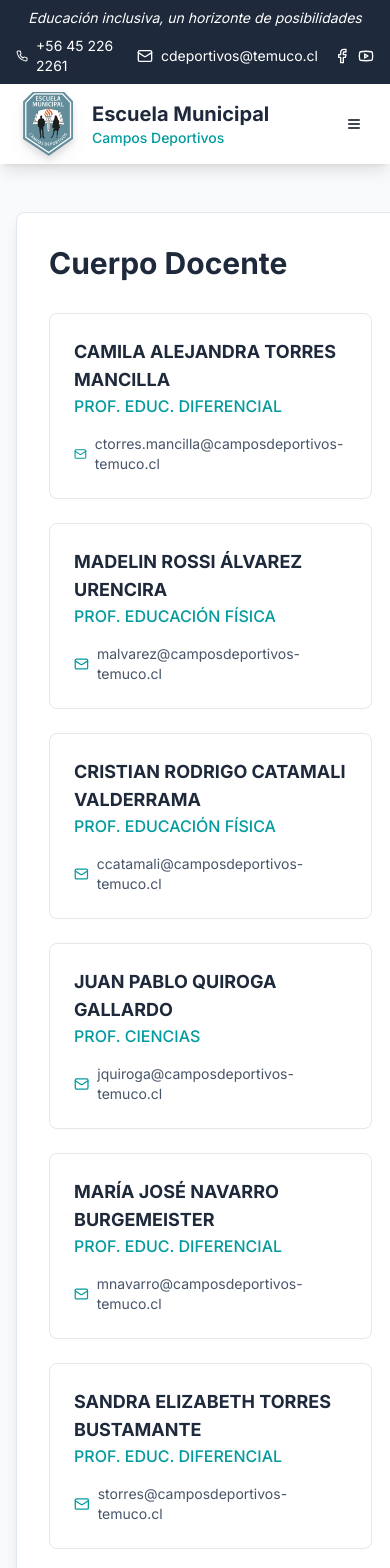
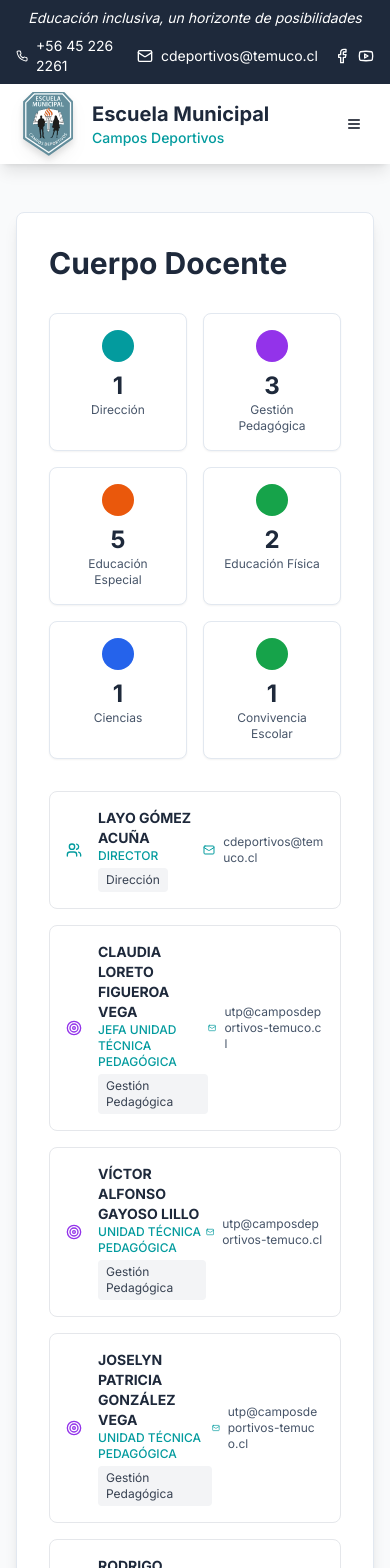
Before and after one commit to ECDLATORRE/camposdep, a Next.js app: page /cuerpo-docente in a window 390 px wide. Shown: the top 1568 px of the page. Built offline with nearby package versions, Linux system fonts and the light colour scheme.

Commit message:
feat: update and reorganize school staff pages
Add real staff info and photos; reorganize into clear sections

#VERCEL_SKIP

Co-authored-by: null <208707900+ECDLATORRE@users.noreply.github.com>

```diff
--- a/app/cuerpo-docente/page.tsx
+++ b/app/cuerpo-docente/page.tsx
@@ -1,41 +1,148 @@
 import { Card, CardContent } from "@/components/ui/card"
 import { ActivityCalendar } from "@/components/activity-calendar"
 import { InterestSites } from "@/components/interest-sites"
-import { Mail } from "lucide-react"
+import { Mail, Users, Target, BookOpen } from "lucide-react"
 
 export default function CuerpoDocentePage() {
-  const teachers = [
+  const equipoDirectivoDocente = [
+    {
+      name: "LAYO GÓMEZ ACUÑA",
+      subject: "DIRECTOR",
+      email: "cdeportivos@temuco.cl",
+      category: "Dirección",
+      icon: <Users className="h-4 w-4 text-[#039b9e]" />,
+    },
+    {
+      name: "CLAUDIA LORETO FIGUEROA VEGA",
+      subject: "JEFA UNIDAD TÉCNICA PEDAGÓGICA",
+      email: "utp@camposdeportivos-temuco.cl",
+      category: "Gestión Pedagógica",
+      icon: <Target className="h-4 w-4 text-purple-600" />,
+    },
+    {
+      name: "VÍCTOR ALFONSO GAYOSO LILLO",
+      subject: "UNIDAD TÉCNICA PEDAGÓGICA",
+      email: "utp@camposdeportivos-temuco.cl",
+      category: "Gestión Pedagógica",
+      icon: <Target className="h-4 w-4 text-purple-600" />,
+    },
+    {
+      name: "JOSELYN PATRICIA GONZÁLEZ VEGA",
+      subject: "UNIDAD TÉCNICA PEDAGÓGICA",
+      email: "utp@camposdeportivos-temuco.cl",
+      category: "Gestión Pedagógica",
+      icon: <Target className="h-4 w-4 text-purple-600" />,
+    },
+  ]
+
+  const coordinadores = [
+    {
+      name: "RODRIGO GERARDO CUEVAS MELLA",
+      subject: "COORDINADOR INFORMÁTICA EDUCATIVA",
+      email: "rodrigo.cuevas@camposdeportivos-temuco.cl",
+      category: "Tecnología Educativa",
+      icon: <BookOpen className="h-4 w-4 text-blue-600" />,
+    },
+    {
+      name: "IGNACIO ANDRÉS VÁSQUEZ FIGUEROA",
+      subject: "COORDINADOR CONVIVENCIA ESCOLAR",
+      email: "convivencia@camposdeportivos-temuco.cl",
+      category: "Convivencia Escolar",
+      icon: <Users className="h-4 w-4 text-green-600" />,
+    },
+    {
+      name: "FERNANDA DANILA ARAYA MONTECINOS",
+      subject: "COORDINADORA PIE",
+      email: "faraya@camposdeportivos-temuco.cl",
+      category: "Educación Especial",
+      icon: <Users className="h-4 w-4 text-orange-600" />,
+    },
+    {
+      name: "TERESITA DEL CARMEN HUICHAÑIR CATALÁN",
+      subject: "COORDINADORA PIE",
+      email: "thuichanir@camposdeportivos-temuco.cl",
+      category: "Educación Especial",
+      icon: <Users className="h-4 w-4 text-orange-600" />,
+    },
+    {
+      name: "ALEJANDRO MAURICIO REBOLLEDO LÓPEZ",
+      subject: "COORDINADOR EXTRA ESCOLAR",
+      email: "arebolledo@camposdeportivos-temuco.cl",
+      category: "Actividades Extraprogramáticas",
+      icon: <BookOpen className="h-4 w-4 text-red-600" />,
+    },
+  ]
+
+  const docentes = [
     {
       name: "CAMILA ALEJANDRA TORRES MANCILLA",
       subject: "PROF. EDUC. DIFERENCIAL",
       email: "ctorres.mancilla@camposdeportivos-temuco.cl",
+      category: "Educación Especial",
+      icon: <BookOpen className="h-4 w-4 text-orange-600" />,
     },
     {
       name: "MADELIN ROSSI ÁLVAREZ URENCIRA",
       subject: "PROF. EDUCACIÓN FÍSICA",
       email: "malvarez@camposdeportivos-temuco.cl",
+      category: "Educación Física",
+      icon: <BookOpen className="h-4 w-4 text-green-600" />,
     },
     {
       name: "CRISTIAN RODRIGO CATAMALI VALDERRAMA",
       subject: "PROF. EDUCACIÓN FÍSICA",
       email: "ccatamali@camposdeportivos-temuco.cl",
+      category: "Educación Física",
+      icon: <BookOpen className="h-4 w-4 text-green-600" />,
     },
     {
       name: "JUAN PABLO QUIROGA GALLARDO",
       subject: "PROF. CIENCIAS",
       email: "jquiroga@camposdeportivos-temuco.cl",
+      category: "Ciencias",
+      icon: <BookOpen className="h-4 w-4 text-blue-600" />,
     },
     {
       name: "MARÍA JOSÉ NAVARRO BURGEMEISTER",
       subject: "PROF. EDUC. DIFERENCIAL",
       email: "mnavarro@camposdeportivos-temuco.cl",
+      category: "Educación Especial",
+      icon: <BookOpen className="h-4 w-4 text-orange-600" />,
     },
     {
       name: "SANDRA ELIZABETH TORRES BUSTAMANTE",
       subject: "PROF. EDUC. DIFERENCIAL",
       email: "storres@camposdeportivos-temuco.cl",
+      category: "Educación Especial",
+      icon: <BookOpen className="h-4 w-4 text-orange-600" />,
     },
-    // Add more teachers as needed...
+  ]
+
+  const allStaff = [...equipoDirectivoDocente, ...coordinadores, ...docentes]
+
+  const categories = [
+    { name: "Dirección", color: "bg-[#039b9e]", count: allStaff.filter((s) => s.category === "Dirección").length },
+    {
+      name: "Gestión Pedagógica",
+      color: "bg-purple-600",
+      count: allStaff.filter((s) => s.category === "Gestión Pedagógica").length,
+    },
+    {
+      name: "Educación Especial",
+      color: "bg-orange-600",
+      count: allStaff.filter((s) => s.category === "Educación Especial").length,
+    },
+    {
+      name: "Educación Física",
+      color: "bg-green-600",
+      count: allStaff.filter((s) => s.category === "Educación Física").length,
+    },
+    { name: "Ciencias", color: "bg-blue-600", count: allStaff.filter((s) => s.category === "Ciencias").length },
+    {
+      name: "Convivencia Escolar",
+      color: "bg-green-600",
+      count: allStaff.filter((s) => s.category === "Convivencia Escolar").length,
+    },
   ]
 
   return (
@@ -48,36 +155,54 @@ export default function CuerpoDocentePage() {
               <CardContent className="p-8">
                 <h1 className="text-3xl lg:text-4xl font-bold text-slate-800 mb-8">Cuerpo Docente</h1>
 
-                <div className="grid gap-6">
-                  {teachers.map((teacher, index) => (
+                {/* Statistics */}
+                <div className="grid grid-cols-2 md:grid-cols-3 gap-4 mb-8">
+                  {categories.map((category, index) => (
+                    <div key={index} className="text-center bg-white rounded-lg p-4 shadow-sm border">
+                      <div className={`w-8 h-8 ${category.color} rounded-full mx-auto mb-2`}></div>
+                      <div className="text-2xl font-bold text-slate-800">{category.count}</div>
+                      <div className="text-xs text-slate-600">{category.name}</div>
+                    </div>
+                  ))}
+                </div>
+
+                {/* All Staff */}
+                <div className="grid gap-4">
+                  {allStaff.map((teacher, index) => (
                     <div
                       key={index}
-                      className="bg-white border border-gray-200 rounded-lg p-6 hover:shadow-md transition-shadow"
+                      className="bg-white border border-gray-200 rounded-lg p-4 hover:shadow-md transition-shadow flex items-center justify-between"
                     >
-                      <div className="flex flex-col md:flex-row md:items-center md:justify-between">
-                        <div className="mb-4 md:mb-0">
-                          <h3 className="text-lg font-bold text-slate-800">{teacher.name}</h3>
-                          <p className="text-[#039b9e] font-medium">{teacher.subject}</p>
+                      <div className="flex items-center space-x-4">
+                        <div className="flex-shrink-0">{teacher.icon}</div>
+                        <div className="flex-1">
+                          <h3 className="text-sm font-bold text-slate-800">{teacher.name}</h3>
+                          <p className="text-[#039b9e] font-medium text-xs">{teacher.subject}</p>
+                          <span className="inline-block bg-gray-100 text-gray-700 px-2 py-1 rounded text-xs mt-1">
+                            {teacher.category}
+                          </span>
+                        </div>
                       </div>
                       <div className="flex items-center space-x-2">
                         <Mail className="h-4 w-4 text-[#039b9e]" />
                         <a
                           href={`mailto:${teacher.email}`}
-                            className="text-sm text-slate-600 hover:text-[#039b9e] transition-colors"
+                          className="text-xs text-slate-600 hover:text-[#039b9e] transition-colors break-all max-w-xs"
                         >
                           {teacher.email}
                         </a>
-                        </div>
                       </div>
                     </div>
                   ))}
                 </div>
 
                 <div className="mt-8 bg-[#039b9e]/10 rounded-lg p-6">
+                  <h3 className="text-xl font-semibold text-slate-800 mb-3">Compromiso Educativo</h3>
                   <p className="text-slate-700 leading-relaxed">
                     Nuestro cuerpo docente está conformado por profesionales comprometidos con la excelencia educativa,
                     especializados en diferentes áreas del conocimiento y dedicados a la formación integral de nuestros
-                    estudiantes.
+                    estudiantes. Trabajamos en equipo para brindar una educación de calidad que prepare a nuestros
+                    alumnos para los desafíos del siglo XXI.
                   </p>
                 </div>
               </CardContent>
@@ -88,6 +213,27 @@ export default function CuerpoDocentePage() {
           <div className="space-y-6">
             <ActivityCalendar />
             <InterestSites />
+
+            {/* Quick Stats */}
+            <Card className="shadow-lg">
+              <CardContent className="p-6">
+                <h3 className="font-semibold text-slate-800 mb-4">Resumen del Equipo</h3>
+                <div className="space-y-3">
+                  <div className="flex justify-between items-center">
+                    <span className="text-sm text-slate-600">Total Profesionales</span>
+                    <span className="font-bold text-[#039b9e]">{allStaff.length}</span>
+                  </div>
+                  <div className="flex justify-between items-center">
+                    <span className="text-sm text-slate-600">Áreas Especializadas</span>
+                    <span className="font-bold text-[#039b9e]">{categories.length}</span>
+                  </div>
+                  <div className="flex justify-between items-center">
+                    <span className="text-sm text-slate-600">Coordinaciones</span>
+                    <span className="font-bold text-[#039b9e]">{coordinadores.length}</span>
+                  </div>
+                </div>
+              </CardContent>
+            </Card>
           </div>
         </div>
       </div>
--- a/app/equipo-directivo/page.tsx
+++ b/app/equipo-directivo/page.tsx
@@ -1,93 +1,108 @@
 import { Card, CardContent } from "@/components/ui/card"
 import { ActivityCalendar } from "@/components/activity-calendar"
 import { InterestSites } from "@/components/interest-sites"
-import { Mail } from "lucide-react"
+import { Mail, Users, Target, Settings, Shield } from "lucide-react"
 
 export default function EquipoDirectivoPage() {
-  const directiveTeam = [
+  const equipoDirectivo = [
     {
       name: "LAYO GÓMEZ ACUÑA",
       position: "DIRECTOR",
       email: "cdeportivos@temuco.cl",
       image: "/images/director-layo-gomez.jpg",
-      description: "Líder del establecimiento educacional, responsable de la gestión integral de la institución.",
+      icon: <Users className="h-6 w-6 text-[#039b9e]" />,
+      description: "Líder del establecimiento educacional",
     },
     {
       name: "CLAUDIA LORETO FIGUEROA VEGA",
       position: "JEFA UNIDAD TÉCNICA PEDAGÓGICA",
       email: "utp@camposdeportivos-temuco.cl",
       image: "/placeholder.svg?height=200&width=150",
-      description: "Responsable de la coordinación y supervisión de los procesos pedagógicos.",
+      icon: <Target className="h-6 w-6 text-[#039b9e]" />,
+      description: "Responsable del área técnico pedagógica",
     },
     {
       name: "VIVIANA CECILIA DELGADO HERMOSILLA",
       position: "INSPECTORA GENERAL",
       email: "vdelgadohermosilla@camposdeportivos-temuco.cl",
       image: "/placeholder.svg?height=200&width=150",
-      description: "Encargada de la disciplina, convivencia y organización general del establecimiento.",
-    },
-    {
-      name: "RODRIGO GERARDO CUEVAS MELLA",
-      position: "COORDINADOR INFORMÁTICA EDUCATIVA",
-      email: "rodrigo.cuevas@camposdeportivos-temuco.cl",
-      image: "/placeholder.svg?height=200&width=150",
-      description: "Responsable de la integración tecnológica en los procesos educativos.",
+      icon: <Shield className="h-6 w-6 text-[#039b9e]" />,
+      description: "Encargada de la disciplina y convivencia",
     },
     {
       name: "DANIEL ALEJANDRO AGUILERA VILLANUEVA",
       position: "INSPECTOR GENERAL",
       email: "daguilera@camposdeportivos-temuco.cl",
       image: "/placeholder.svg?height=200&width=150",
-      description: "Apoyo en la gestión disciplinaria y organizacional del establecimiento.",
+      icon: <Shield className="h-6 w-6 text-[#039b9e]" />,
+      description: "Apoyo en inspectoría general",
     },
     {
       name: "DAVID HERNÁN NAVARRETE VELOSO",
       position: "INSPECTOR GENERAL",
       email: "dnavarrete@camposdeportivos-temuco.cl",
       image: "/placeholder.svg?height=200&width=150",
-      description: "Colabora en la supervisión y organización de las actividades escolares.",
+      icon: <Shield className="h-6 w-6 text-[#039b9e]" />,
+      description: "Apoyo en inspectoría general",
+    },
+  ]
+
+  const coordinadores = [
+    {
+      name: "RODRIGO GERARDO CUEVAS MELLA",
+      position: "COORDINADOR INFORMÁTICA EDUCATIVA",
+      email: "rodrigo.cuevas@camposdeportivos-temuco.cl",
+      image: "/placeholder.svg?height=200&width=150",
+      icon: <Settings className="h-6 w-6 text-blue-600" />,
+      description: "Tecnología educativa y recursos digitales",
     },
     {
       name: "IGNACIO ANDRÉS VÁSQUEZ FIGUEROA",
       position: "COORDINADOR CONVIVENCIA ESCOLAR",
       email: "convivencia@camposdeportivos-temuco.cl",
       image: "/placeholder.svg?height=200&width=150",
-      description: "Encargado de promover y gestionar la sana convivencia en la comunidad educativa.",
+      icon: <Users className="h-6 w-6 text-green-600" />,
+      description: "Promoción de la sana convivencia",
     },
     {
       name: "VÍCTOR ALFONSO GAYOSO LILLO",
       position: "UNIDAD TÉCNICA PEDAGÓGICA",
       email: "utp@camposdeportivos-temuco.cl",
       image: "/placeholder.svg?height=200&width=150",
-      description: "Apoyo técnico pedagógico en la implementación curricular.",
+      icon: <Target className="h-6 w-6 text-purple-600" />,
+      description: "Apoyo técnico pedagógico",
     },
     {
       name: "JOSELYN PATRICIA GONZÁLEZ VEGA",
       position: "UNIDAD TÉCNICA PEDAGÓGICA",
       email: "utp@camposdeportivos-temuco.cl",
       image: "/placeholder.svg?height=200&width=150",
-      description: "Colabora en la gestión técnico-pedagógica del establecimiento.",
+      icon: <Target className="h-6 w-6 text-purple-600" />,
+      description: "Apoyo técnico pedagógico",
     },
     {
       name: "FERNANDA DANILA ARAYA MONTECINOS",
       position: "COORDINADORA PIE",
       email: "faraya@camposdeportivos-temuco.cl",
       image: "/placeholder.svg?height=200&width=150",
-      description: "Coordinadora del Programa de Integración Escolar (PIE).",
+      icon: <Users className="h-6 w-6 text-orange-600" />,
+      description: "Programa de Integración Escolar",
     },
     {
       name: "TERESITA DEL CARMEN HUICHAÑIR CATALÁN",
       position: "COORDINADORA PIE",
       email: "thuichanir@camposdeportivos-temuco.cl",
       image: "/placeholder.svg?height=200&width=150",
-      description: "Apoyo en la coordinación del Programa de Integración Escolar.",
+      icon: <Users className="h-6 w-6 text-orange-600" />,
+      description: "Programa de Integración Escolar",
     },
     {
       name: "ALEJANDRO MAURICIO REBOLLEDO LÓPEZ",
       position: "COORDINADOR EXTRA ESCOLAR",
       email: "arebolledo@camposdeportivos-temuco.cl",
       image: "/placeholder.svg?height=200&width=150",
-      description: "Responsable de la coordinación de actividades extracurriculares.",
+      icon: <Settings className="h-6 w-6 text-red-600" />,
+      description: "Actividades extraprogramáticas",
     },
   ]
 
@@ -96,30 +111,38 @@ export default function EquipoDirectivoPage() {
       <div className="container mx-auto px-4 py-12">
         <div className="grid lg:grid-cols-3 gap-8">
           {/* Main Content */}
-          <div className="lg:col-span-2">
+          <div className="lg:col-span-2 space-y-12">
             <Card className="shadow-lg">
               <CardContent className="p-8">
                 <h1 className="text-3xl lg:text-4xl font-bold text-slate-800 mb-8">Equipo Directivo</h1>
 
-                <div className="grid md:grid-cols-2 gap-6">
-                  {directiveTeam.map((member, index) => (
+                {/* Equipo Directivo */}
+                <div className="mb-12">
+                  <h2 className="text-2xl font-bold text-slate-800 mb-6 flex items-center">
+                    <Users className="h-6 w-6 text-[#039b9e] mr-2" />
+                    Dirección y Gestión
+                  </h2>
+                  <div className="grid md:grid-cols-2 lg:grid-cols-3 gap-6">
+                    {equipoDirectivo.map((member, index) => (
                       <div
                         key={index}
-                      className="bg-white rounded-lg p-6 shadow-md hover:shadow-lg transition-all duration-300 hover:-translate-y-1 border border-gray-100"
+                        className="text-center bg-white rounded-lg p-6 shadow-md hover:shadow-lg transition-all duration-300 hover:-translate-y-1 border border-gray-100"
                       >
-                      <div className="flex flex-col items-center text-center space-y-4">
+                        <div className="relative mb-4">
                           <img
                             src={member.image || "/placeholder.svg"}
                             alt={member.name}
-                          className="w-24 h-30 object-cover rounded-lg shadow-sm"
+                            className="w-24 h-30 object-cover rounded-lg mx-auto shadow-sm"
                           />
-                        <div className="space-y-2">
-                          <h3 className="text-lg font-bold text-slate-800 leading-tight">{member.name}</h3>
-                          <p className="text-[#039b9e] font-medium text-sm">{member.position}</p>
-                          <p className="text-slate-600 text-xs leading-relaxed">{member.description}</p>
+                          <div className="absolute -bottom-2 -right-2 bg-white rounded-full p-2 shadow-md">
+                            {member.icon}
                           </div>
-                        <div className="flex items-center space-x-2 pt-2">
-                          <Mail className="h-4 w-4 text-[#039b9e]" />
+                        </div>
+                        <h3 className="text-sm font-bold text-slate-800 mb-2 leading-tight">{member.name}</h3>
+                        <p className="text-[#039b9e] font-medium mb-2 text-xs">{member.position}</p>
+                        <p className="text-xs text-slate-600 mb-3">{member.description}</p>
+                        <div className="flex items-center justify-center space-x-2">
+                          <Mail className="h-3 w-3 text-[#039b9e]" />
                           <a
                             href={`mailto:${member.email}`}
                             className="text-xs text-slate-600 hover:text-[#039b9e] transition-colors break-all"
@@ -128,48 +151,56 @@ export default function EquipoDirectivoPage() {
                           </a>
                         </div>
                       </div>
+                    ))}
+                  </div>
+                </div>
+
+                {/* Coordinadores */}
+                <div>
+                  <h2 className="text-2xl font-bold text-slate-800 mb-6 flex items-center">
+                    <Settings className="h-6 w-6 text-blue-600 mr-2" />
+                    Coordinaciones
+                  </h2>
+                  <div className="grid md:grid-cols-2 lg:grid-cols-3 gap-6">
+                    {coordinadores.map((coordinator, index) => (
+                      <div
+                        key={index}
+                        className="text-center bg-white rounded-lg p-6 shadow-md hover:shadow-lg transition-all duration-300 hover:-translate-y-1 border border-gray-100"
+                      >
+                        <div className="relative mb-4">
+                          <img
+                            src={coordinator.image || "/placeholder.svg"}
+                            alt={coordinator.name}
+                            className="w-24 h-30 object-cover rounded-lg mx-auto shadow-sm"
+                          />
+                          <div className="absolute -bottom-2 -right-2 bg-white rounded-full p-2 shadow-md">
+                            {coordinator.icon}
+                          </div>
+                        </div>
+                        <h3 className="text-sm font-bold text-slate-800 mb-2 leading-tight">{coordinator.name}</h3>
+                        <p className="text-blue-600 font-medium mb-2 text-xs">{coordinator.position}</p>
+                        <p className="text-xs text-slate-600 mb-3">{coordinator.description}</p>
+                        <div className="flex items-center justify-center space-x-2">
+                          <Mail className="h-3 w-3 text-blue-600" />
+                          <a
+                            href={`mailto:${coordinator.email}`}
+                            className="text-xs text-slate-600 hover:text-blue-600 transition-colors break-all"
+                          >
+                            {coordinator.email}
+                          </a>
+                        </div>
                       </div>
                     ))}
                   </div>
+                </div>
 
                 <div className="mt-8 bg-[#039b9e]/10 rounded-lg p-6">
-                  <h3 className="text-xl font-semibold text-slate-800 mb-3">Nuestro Equipo de Liderazgo</h3>
+                  <h3 className="text-xl font-semibold text-slate-800 mb-3">Trabajo en Equipo</h3>
                   <p className="text-slate-700 leading-relaxed">
-                    Nuestro equipo directivo está conformado por profesionales experimentados que lideran los diferentes
-                    aspectos de la gestión educativa, trabajando de manera coordinada para asegurar la calidad de la
-                    educación que brindamos a nuestros estudiantes. Cada miembro aporta su experiencia y dedicación para
-                    el desarrollo integral de nuestra comunidad educativa.
+                    Nuestro equipo directivo y coordinadores trabajan de manera colaborativa para asegurar la calidad
+                    educativa y el bienestar de toda la comunidad escolar. Cada área de coordinación aporta su
+                    especialidad para el desarrollo integral de nuestros estudiantes.
                   </p>
-                </div>
-
-                {/* Organization Areas */}
-                <div className="mt-8 grid md:grid-cols-3 gap-6">
-                  <div className="bg-white rounded-lg p-6 shadow-sm border">
-                    <h4 className="font-semibold text-slate-800 mb-3 text-center">Gestión Directiva</h4>
-                    <ul className="text-slate-700 text-sm space-y-1">
-                      <li>• Dirección General</li>
-                      <li>• Inspectoría General</li>
-                      <li>• Coordinaciones</li>
-                    </ul>
-                  </div>
-
-                  <div className="bg-white rounded-lg p-6 shadow-sm border">
-                    <h4 className="font-semibold text-slate-800 mb-3 text-center">Gestión Pedagógica</h4>
-                    <ul className="text-slate-700 text-sm space-y-1">
-                      <li>• Unidad Técnica Pedagógica</li>
-                      <li>• Coordinación PIE</li>
-                      <li>• Informática Educativa</li>
-                    </ul>
-                  </div>
-
-                  <div className="bg-white rounded-lg p-6 shadow-sm border">
-                    <h4 className="font-semibold text-slate-800 mb-3 text-center">Gestión de Convivencia</h4>
-                    <ul className="text-slate-700 text-sm space-y-1">
-                      <li>• Convivencia Escolar</li>
-                      <li>• Actividades Extra Escolares</li>
-                      <li>• Apoyo Estudiantil</li>
-                    </ul>
-                  </div>
                 </div>
               </CardContent>
             </Card>
@@ -179,6 +210,36 @@ export default function EquipoDirectivoPage() {
           <div className="space-y-6">
             <ActivityCalendar />
             <InterestSites />
+
+            {/* Contact Summary */}
+            <Card className="shadow-lg">
+              <CardContent className="p-6">
+                <h3 className="font-semibold text-slate-800 mb-4">Contactos Principales</h3>
+                <div className="space-y-3 text-sm">
+                  <div className="flex items-center space-x-2">
+                    <Users className="h-4 w-4 text-[#039b9e]" />
+                    <div>
+                      <p className="font-medium">Dirección</p>
+                      <p className="text-slate-600">cdeportivos@temuco.cl</p>
+                    </div>
+                  </div>
+                  <div className="flex items-center space-x-2">
+                    <Target className="h-4 w-4 text-purple-600" />
+                    <div>
+                      <p className="font-medium">UTP</p>
+                      <p className="text-slate-600">utp@camposdeportivos-temuco.cl</p>
+                    </div>
+                  </div>
+                  <div className="flex items-center space-x-2">
+                    <Users className="h-4 w-4 text-green-600" />
+                    <div>
+                      <p className="font-medium">Convivencia</p>
+                      <p className="text-slate-600">convivencia@camposdeportivos-temuco.cl</p>
+                    </div>
+                  </div>
+                </div>
+              </CardContent>
+            </Card>
           </div>
         </div>
       </div>
```
Lines whose indentation alone changed are shown as unchanged.
